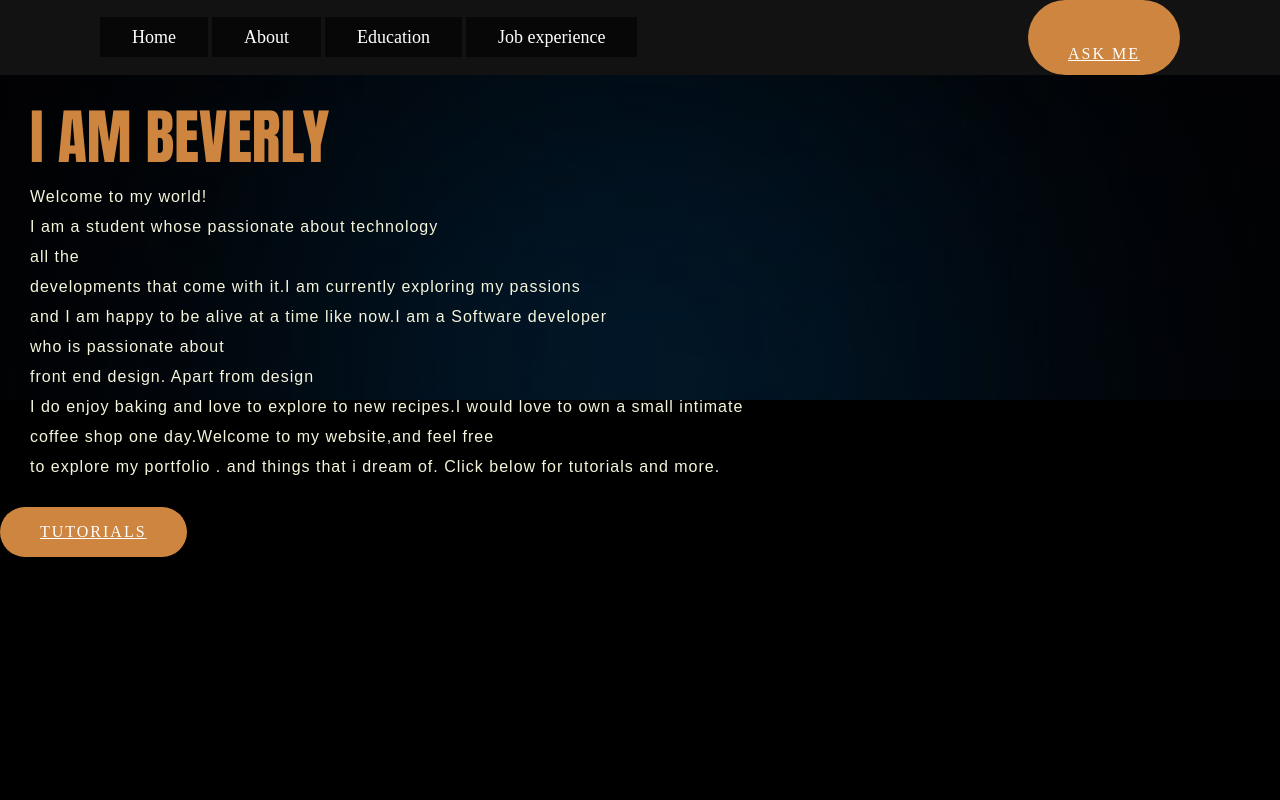
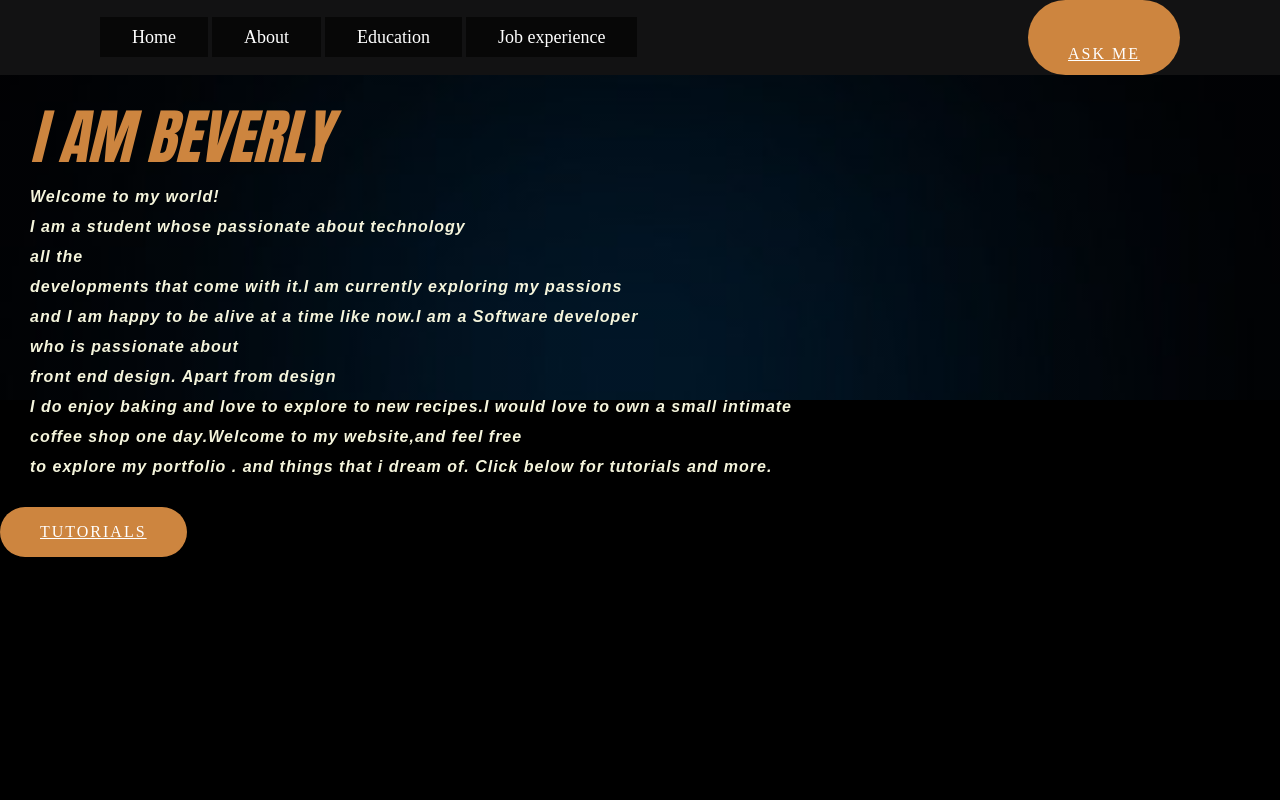
Before and after one commit to Beverlyfiona12/Beverlyfiona12.github.io, a plain HTML site: page index.html in a window 1280 px wide. Shown: the top 800 px of the page. Drawn offline with Linux system fonts and the light colour scheme.

Commit message:
Added an images

```diff
--- a/index.html
+++ b/index.html
@@ -22,7 +22,7 @@
      </nav>
 
      <div class="Content">
-        <h1>HELLO <br><span>I AM BEVERLY</span></h1>
+        <i><h1>HELLO <br><span>I AM BEVERLY</span></h1></i>
          <p class="par">
             Welcome to my world! <br>I am a student whose passionate about technology<br> all the
             <br>developments that come with it.I am currently exploring my passions<br> and I am happy to be
@@ -31,6 +31,7 @@
             coffee shop one day.Welcome to my website,and feel free <br> to explore my portfolio .
             and things that i dream of.
             Click below for tutorials and more.</p>
+
 
         <a href="#"class="Button">TUTORIALS</a>
 
--- a/style.css
+++ b/style.css
@@ -75,6 +75,9 @@ div.image {
   font-family: Arial, Helvetica, sans-serif;
   letter-spacing: 1px;
   line-height: 30px;
+  font-weight: 900;
+  font-style: italic;
+
 }
 .Content h1 {
   font-family: Impact, Haettenschweiler, "Arial Narrow Bold", sans-serif;
```
Also changed, not shown: images/smoke.jpg (added), images/sparks.jpg (added), images/tree.jpg (added).
